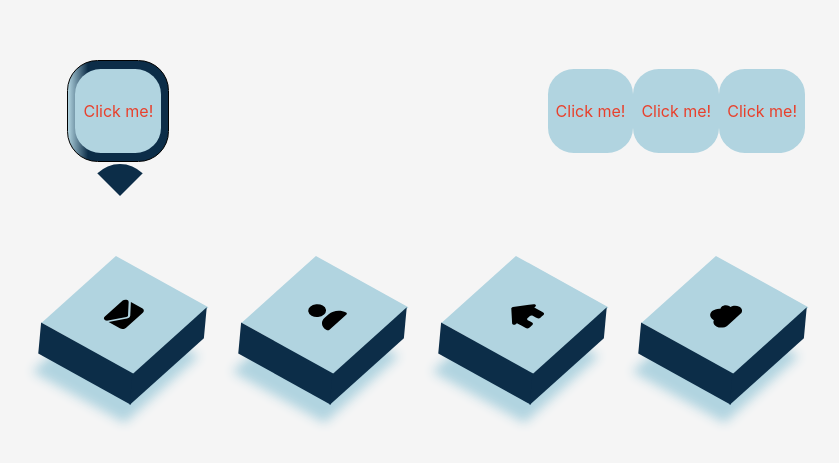
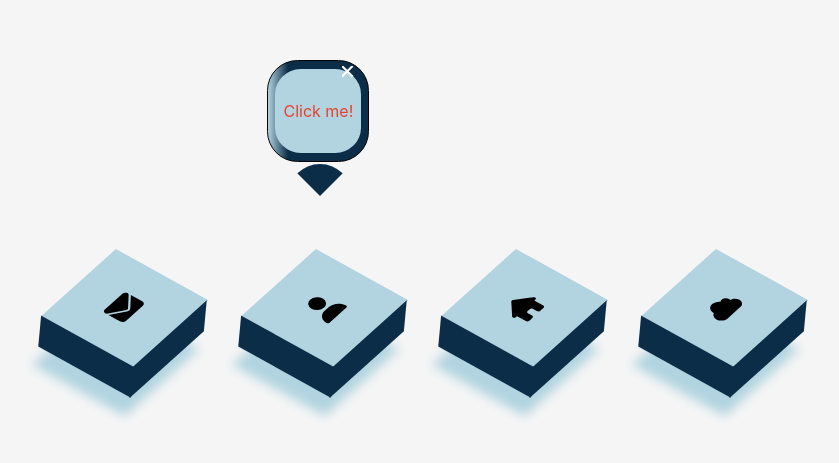
Before and after one commit to grosuionutandrei/tridimensional-buttons, a React (Create React App) app: page / in a window 1280 px wide. Shown: the part 191-654 px from the top of the page, without its empty margins (235-1074 px from the left). Built offline with nearby package versions, Linux system fonts and the light colour scheme.

Commit message:
Popup behaviour implemented, need to change design and behaviour

```diff
--- a/src/App.js
+++ b/src/App.js
@@ -41,6 +41,9 @@ useEffect(()=>{
       setVisibility();
     },5000)
   }
+  if(getClicked){
+    setVisibile(-1);
+  }
 setClicked(false);
 return (()=>{
   clearInterval(timer.timer);
@@ -60,10 +63,10 @@ console.log(getVisibile===0?`got it ${getVisibile}`:'noo');
   return (
     <div className="App">
       <Pophome>
-        <Popup message={'Click me!'} className={`${popStyle.popbody} ${(getVisibile===0)?popStyle.visibile:''}`}></Popup>
-        <Popup message={'Click me!'} className={getVisibile}></Popup>
-        <Popup message={'Click me!'} className={getVisibile}></Popup>
-        <Popup message={'Click me!'} className={getVisibile}></Popup>
+        <Popup message={'Click me!'} className={`${popStyle.popbody} ${(getVisibile===0)?popStyle.visibile:popStyle.hidden}`}></Popup>
+        <Popup message={'Click me!'} className={`${popStyle.popbody} ${(getVisibile===1)?popStyle.visibile:popStyle.hidden}`}></Popup>
+        <Popup message={'Click me!'} className={`${popStyle.popbody} ${(getVisibile===2)?popStyle.visibile:popStyle.hidden}`}></Popup>
+        <Popup message={'Click me!'} className={`${popStyle.popbody} ${(getVisibile===3)?popStyle.visibile:popStyle.hidden}`}></Popup>
       </Pophome>
 
      <Container className={`${ulStyle.container}`} >
@@ -74,19 +77,19 @@ console.log(getVisibile===0?`got it ${getVisibile}`:'noo');
       </Box>
       <Box styleName={order[1]}>
        <Link href={'https://www.facebook.com/'} id='second' target={'blank'}>
-         <FontAwesomeIcon icon={faUser} className={iconStyle.icon}>
+         <FontAwesomeIcon icon={faUser} className={iconStyle.icon} onClick={isClicked}>
          </FontAwesomeIcon>
        </Link>
       </Box>
      <Box styleName={order[2]}>
       <Link href={'https://www.google.com/'} target={'blank'}>
-        <FontAwesomeIcon icon={faHouse} className={iconStyle.icon}>
+        <FontAwesomeIcon icon={faHouse} className={iconStyle.icon} onClick={isClicked}>
         </FontAwesomeIcon>
       </Link>
      </Box>
      <Box styleName={order[3]}>
       <Link href={'https://www.oracle.com/'} target={'blank'}>
-        <FontAwesomeIcon icon={faCloud} className={iconStyle.icon}>
+        <FontAwesomeIcon icon={faCloud} className={iconStyle.icon} onClick={isClicked}>
         </FontAwesomeIcon>
       </Link>
      </Box>
--- a/src/icons/ancors.js
+++ b/src/icons/ancors.js
@@ -5,7 +5,7 @@ export  const Link = (props)=>{
 
 
     return(
-        <a href={props.href} className={props.className} target={props.target}>
+        <a /* href={props.href}  */className={props.className} target={props.target}>
             {props.children}
             </ a>
     )
--- a/src/popup/popup.js
+++ b/src/popup/popup.js
@@ -1,12 +1,18 @@
 import React from "react";
 import styles from './popup.module.css';
 import { useState } from "react";
+import { useRef } from "react";
 
 export const Popup = (props)=>{
-
+    const pop=useRef('');
 
     return (
-        <div className={props.className}>
+        <div ref={pop} className={props.className}>
+            <svg viewBox="0 0 10 10" xmlns="http://www.w3.org/2000/svg" className={styles.closePop}>
+  <line x1="0" y1="0" x2="5" y2="5" stroke="white" stroke-width="1"/>
+  <line x1="0" y1="5" x2="5" y2="0" stroke="white" stroke-width="1"/>
+</svg>
+
             <p className={styles.poptext}>{props.message}</p>
             {props.children}
         </div>
--- a/src/popup/popup.module.css
+++ b/src/popup/popup.module.css
@@ -63,5 +63,15 @@
 }
 
 .visibile{
-visibility: hidden;
+    visibility: visible;
 }
+.hidden{
+ visibility: hidden;
+}
+.closePop{
+    position: absolute;
+    top: 0;;
+    left:4.3rem;
+    padding: 5px;
+    cursor: pointer;
+}
```
